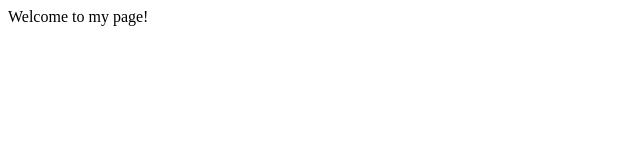
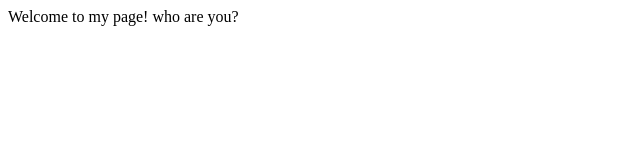
Before and after one commit to ChanHHaeng/annyeong, a plain HTML site: page index.html in a window 1280 px wide. Shown: the full height of the page, 0-640 px from the left. Drawn offline with Linux system fonts and the light colour scheme.

```diff
--- a/index.html
+++ b/index.html
@@ -7,5 +7,6 @@
 </head>
 <body>
     Welcome to my page!
+    who are you?
 </body>
 </html>
```
